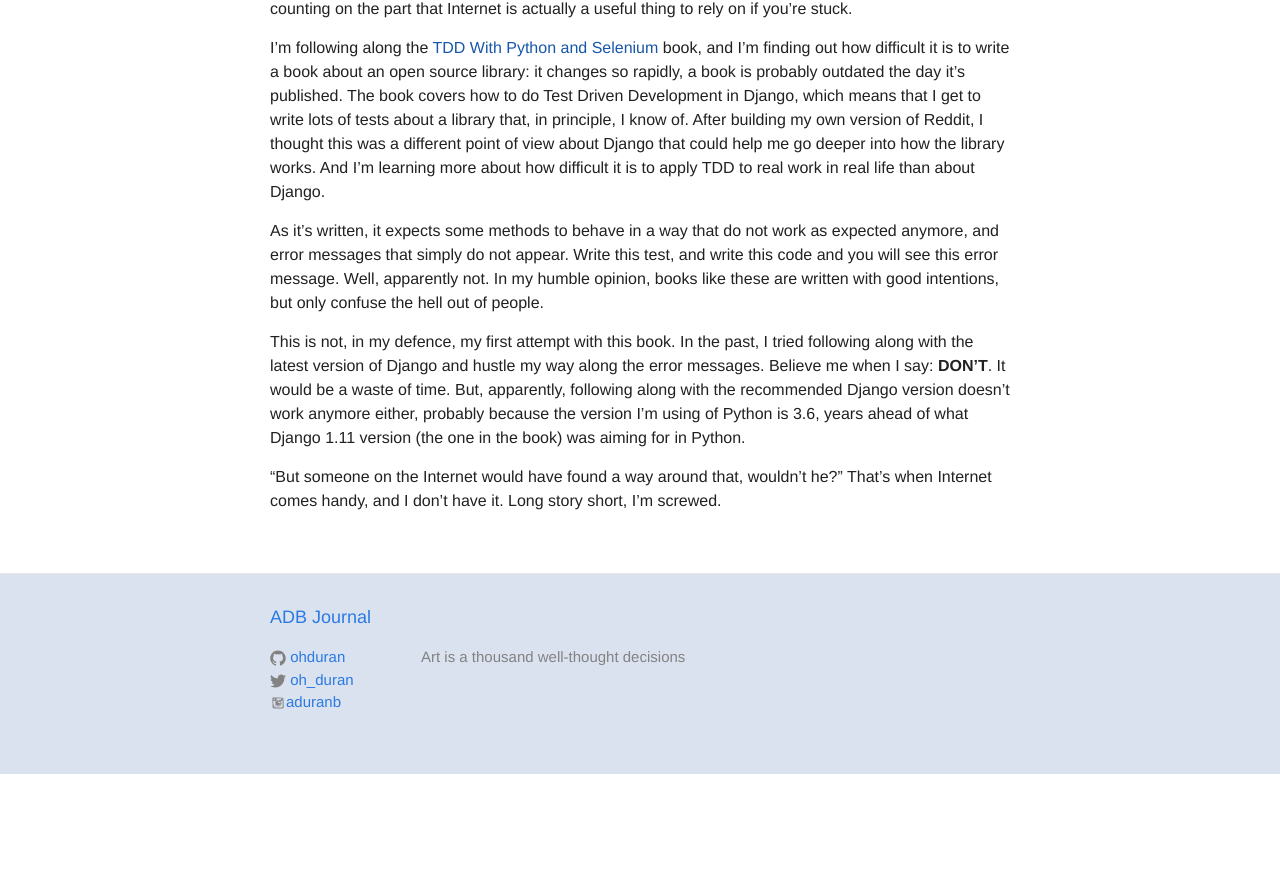
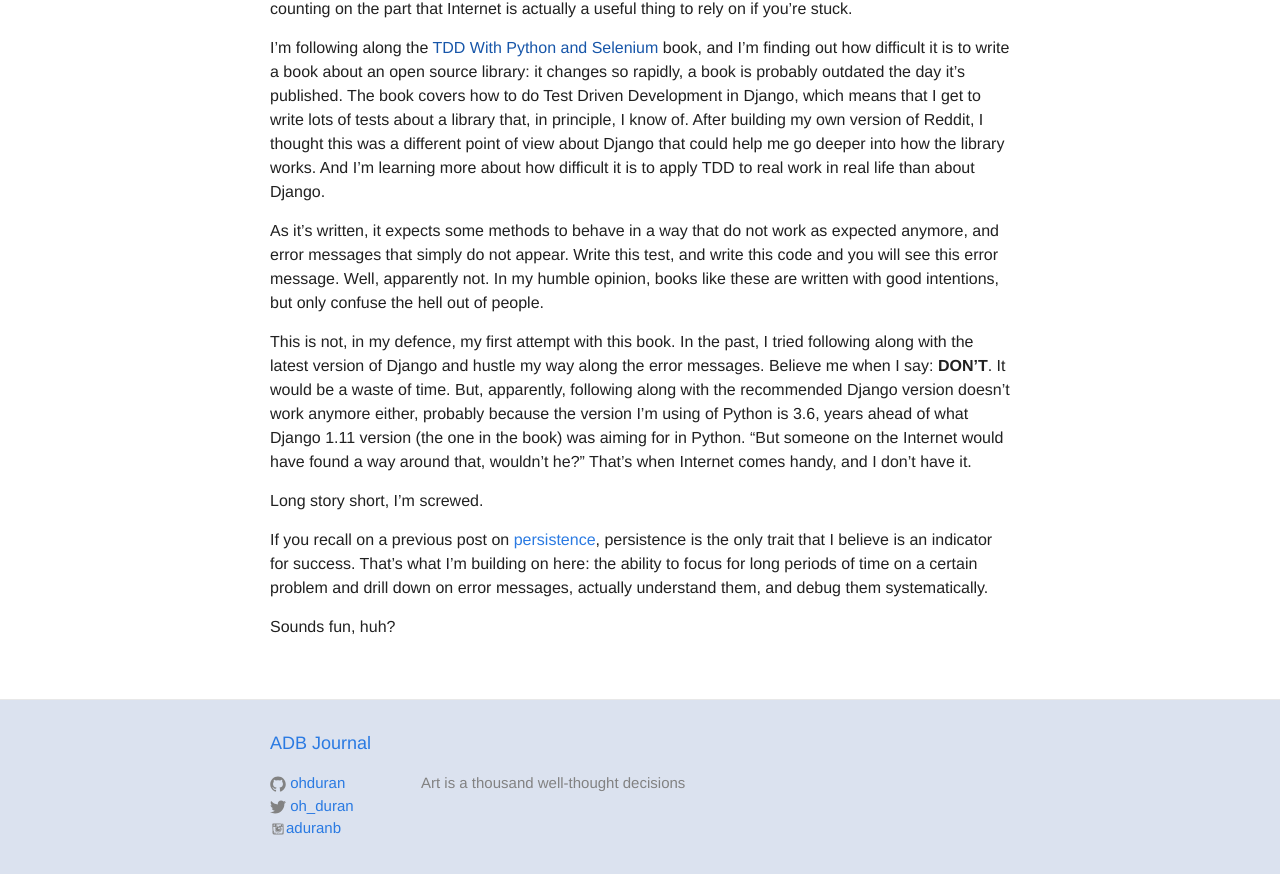
Before and after one commit to ohduran/ohduran.github.io, a Jekyll site: the page built from _posts/2018-08-17-no-internet.md, in a window 1280 px wide and 900 px high, scrolled down 683 px. Shown: the top 874 px of the window. Built offline with Jekyll 4.4.1, drawn with Linux system fonts in a browser that asks for light colours; before the commit the page ends 1457 px from its top, so only the background shows below that.

Commit message:
New post complete

```diff
--- a/_posts/2018-08-17-no-internet.md
+++ b/_posts/2018-08-17-no-internet.md
@@ -21,6 +21,10 @@ I'm following along the [TDD With Python and Selenium]() book, and I'm finding o
 
 As it's written, it expects some methods to behave in a way that do not work as expected anymore, and error messages that simply do not appear. Write this test, and write this code and you will see this error message. Well, apparently not. In my humble opinion, books like these are written with good intentions, but only confuse the hell out of people.
 
-This is not, in my defence, my first attempt with this book. In the past, I tried following along with the latest version of Django and hustle my way along the error messages. Believe me when I say: __DON'T__. It would be a waste of time. But, apparently, following along with the recommended Django version doesn't work anymore either, probably because the version I'm using of Python is 3.6, years ahead of what Django 1.11 version (the one in the book) was aiming for in Python.
+This is not, in my defence, my first attempt with this book. In the past, I tried following along with the latest version of Django and hustle my way along the error messages. Believe me when I say: __DON'T__. It would be a waste of time. But, apparently, following along with the recommended Django version doesn't work anymore either, probably because the version I'm using of Python is 3.6, years ahead of what Django 1.11 version (the one in the book) was aiming for in Python. "But someone on the Internet would have found a way around that, wouldn't he?" That's when Internet comes handy, and I don't have it.
 
-"But someone on the Internet would have found a way around that, wouldn't he?" That's when Internet comes handy, and I don't have it. Long story short, I'm screwed.
+Long story short, I'm screwed.
+
+If you recall on a previous post on [persistence](/2018/08/persistence-in software), persistence is the only trait that I believe is an indicator for success. That's what I'm building on here: the ability to focus for long periods of time on a certain problem and drill down on error messages, actually understand them, and debug them systematically.
+
+Sounds fun, huh?
```
